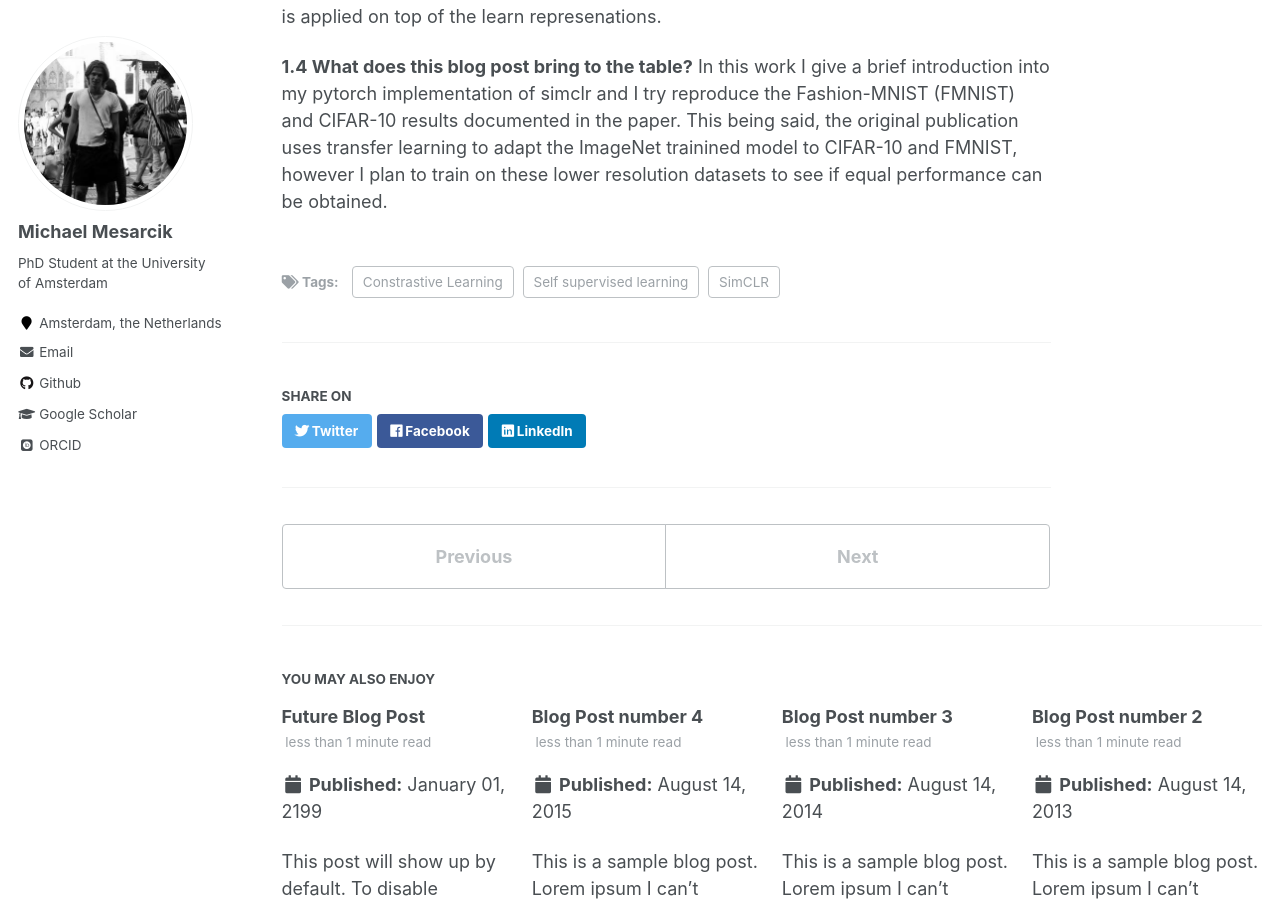
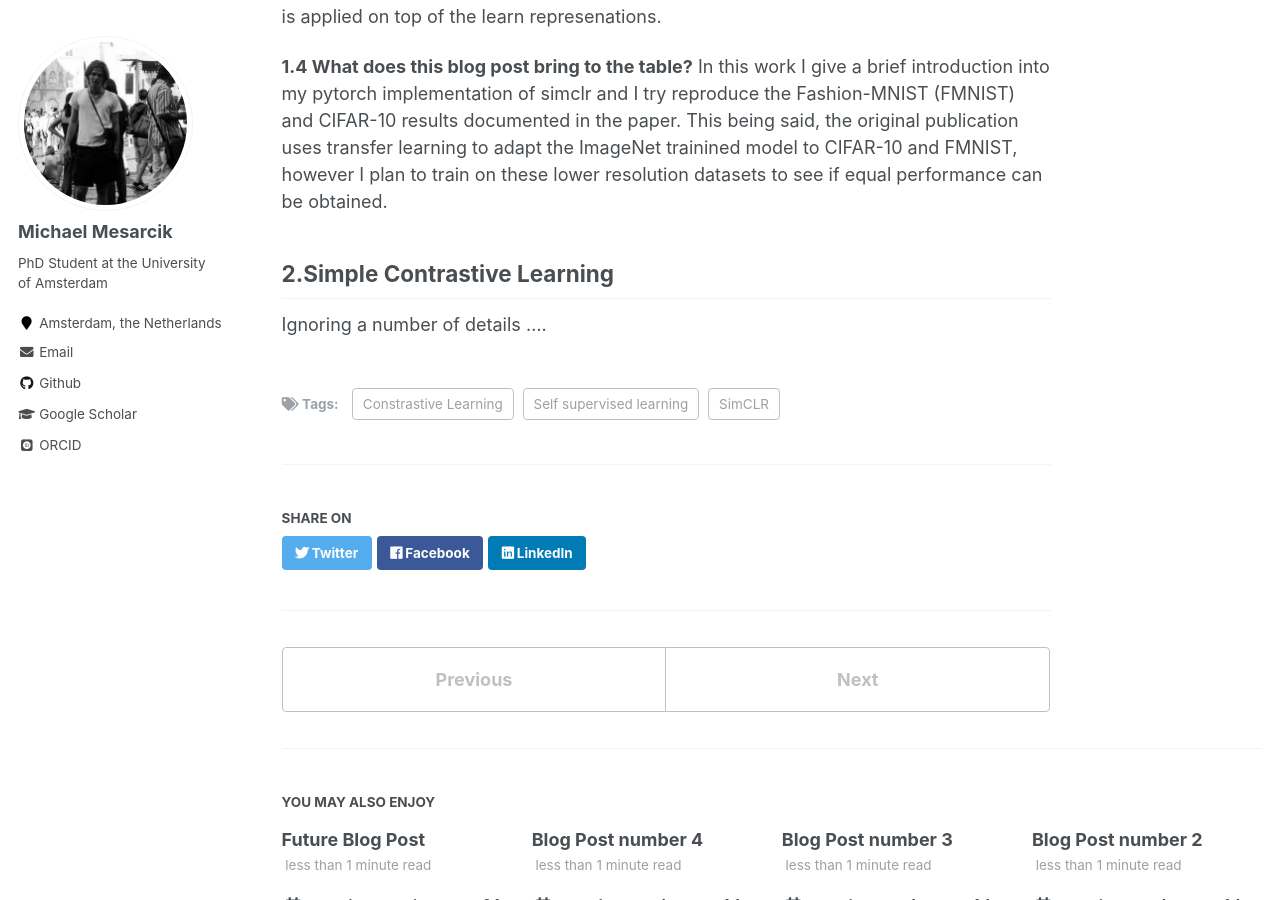
Before and after one commit to mesarcik/mesarcik.github.io, a Jekyll site: the page built from _posts/2021-12-08-blog-post-simclr.md, in a window 1280 px wide and 900 px high, scrolled down 915 px. Built offline with Jekyll 4.4.1, drawn with Linux system fonts in a browser that asks for light colours; some web fonts are replaced.

Commit message:
blog post updated

```diff
--- a/_posts/2021-12-08-blog-post-simclr.md
+++ b/_posts/2021-12-08-blog-post-simclr.md
@@ -29,3 +29,8 @@ In this blog post I will document my implementation, experiments and finds of th
 
 **1.4 What does this blog post bring to the table?**
 	In this work I give a brief introduction into my pytorch implementation of simclr and I try reproduce the Fashion-MNIST (FMNIST) and CIFAR-10 results documented in the paper. This being said, the original publication uses transfer learning to adapt the ImageNet trainined model to CIFAR-10 and FMNIST, however I plan to train on these lower resolution datasets to see if equal performance can be obtained.
+
+
+2.Simple Contrastive Learning
+------
+Ignoring a number of details ....
```
